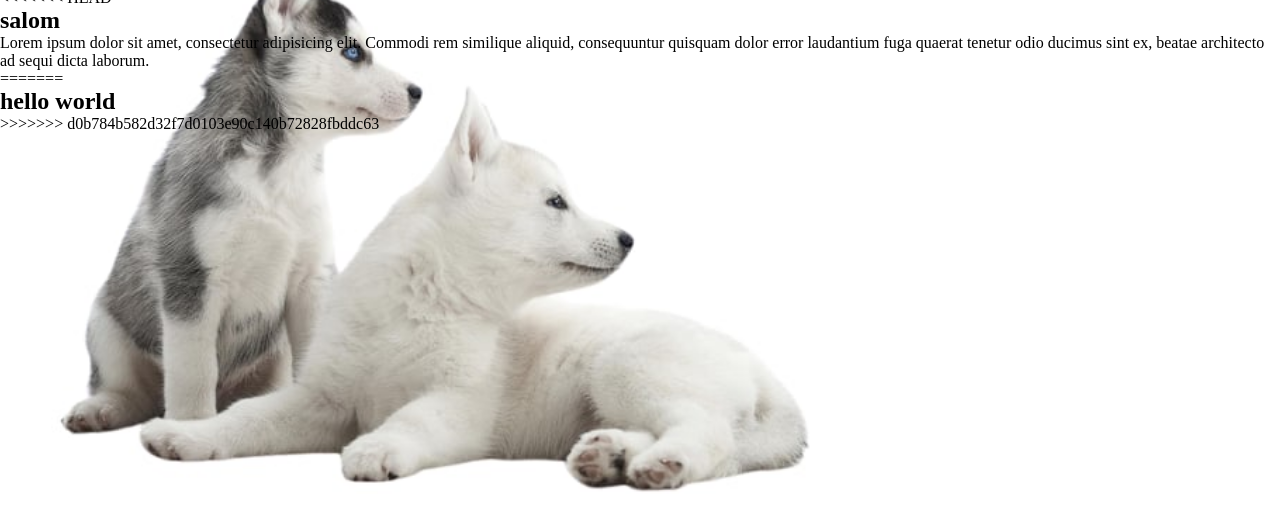
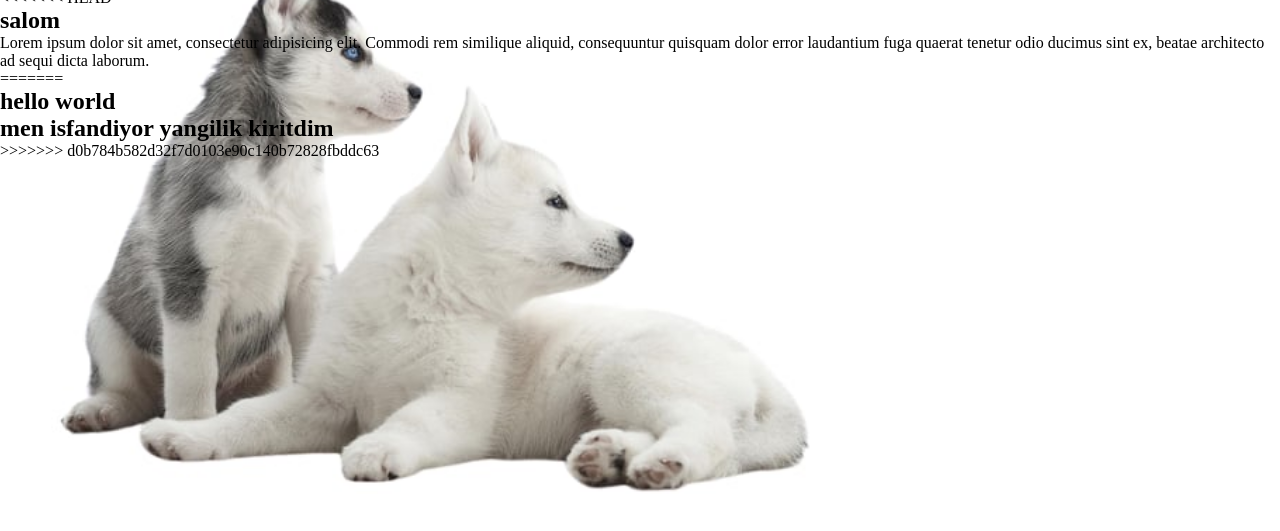
Before and after one commit to Nodirbek002/jamoviy, a plain HTML site: page index.html in a window 1280 px wide. Shown: the part 83-614 px from the top of the page. Drawn offline with Linux system fonts and the light colour scheme.

Commit message:
yangi narsa

```diff
--- a/index.html
+++ b/index.html
@@ -28,6 +28,7 @@
         <p>Lorem ipsum dolor sit amet, consectetur adipisicing elit. Commodi rem similique aliquid, consequuntur quisquam dolor error laudantium fuga quaerat tenetur odio ducimus sint ex, beatae architecto ad sequi dicta laborum.</p>
 =======
         <h1>hello world</h1>
+        <h2>men isfandiyor yangilik kiritdim</h2>
 >>>>>>> d0b784b582d32f7d0103e90c140b72828fbddc63
     </aside>
 
```
